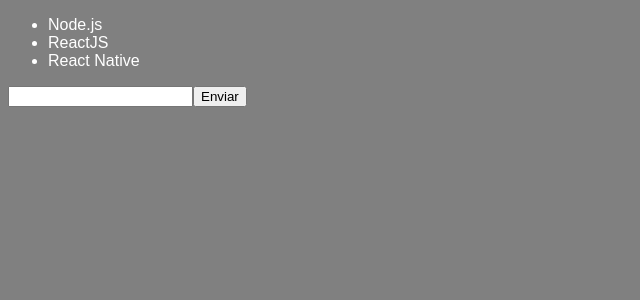
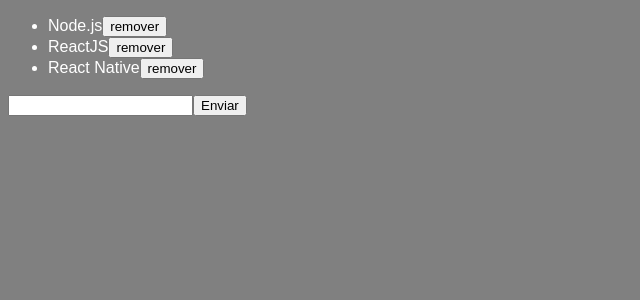
Before and after one commit to thiagoferrari/Intro-React, a React app: page / in a window 1280 px wide. Shown: the top 300 px of the page, without its empty margins (0-640 px from the left). Built offline with nearby package versions, Linux system fonts and the light colour scheme.

Commit message:
remover itens do estado

```diff
--- a/src/components/TechList.js
+++ b/src/components/TechList.js
@@ -29,12 +29,28 @@
         })
     }
 
+    /**
+     * REMOVENDO ITENS DA LISTA:
+     */
+    handleDelete = (tech) => {
+        /* veja que o próprio filter vai deletar
+        (ele não retorna o item que foi clicado [innerHTML capturado]) */
+
+        this.setState({ techs: this.state.techs.filter(t => t !== tech) })
+    }
+
     render() {
         console.log('techs :>> ', this.state.techs);
         return ( // aqui precisamos de um container e <> é um, técnica chamada fragment
             <form onSubmit={this.handleSubmit}>
                 <ul>
-                    {this.state.techs.map(tech => <li key={tech}>{tech}</li>)}
+                    {this.state.techs.map(tech => <li key={tech}>
+                        {tech}
+                        <button
+                            onClick={() => this.handleDelete(tech)} //function criada aqui para que o render não execute auto.
+                            type='button'
+                        >remover</button>
+                    </li>)}
                 </ul>
                 <input type='text'
                     onChange={this.handleInputChange}
```
